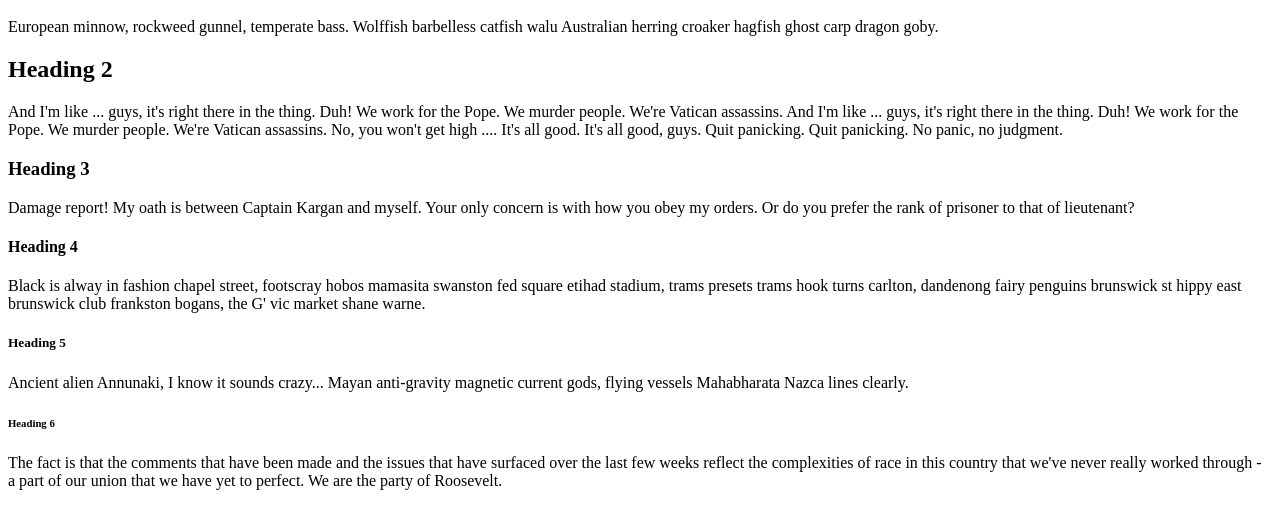
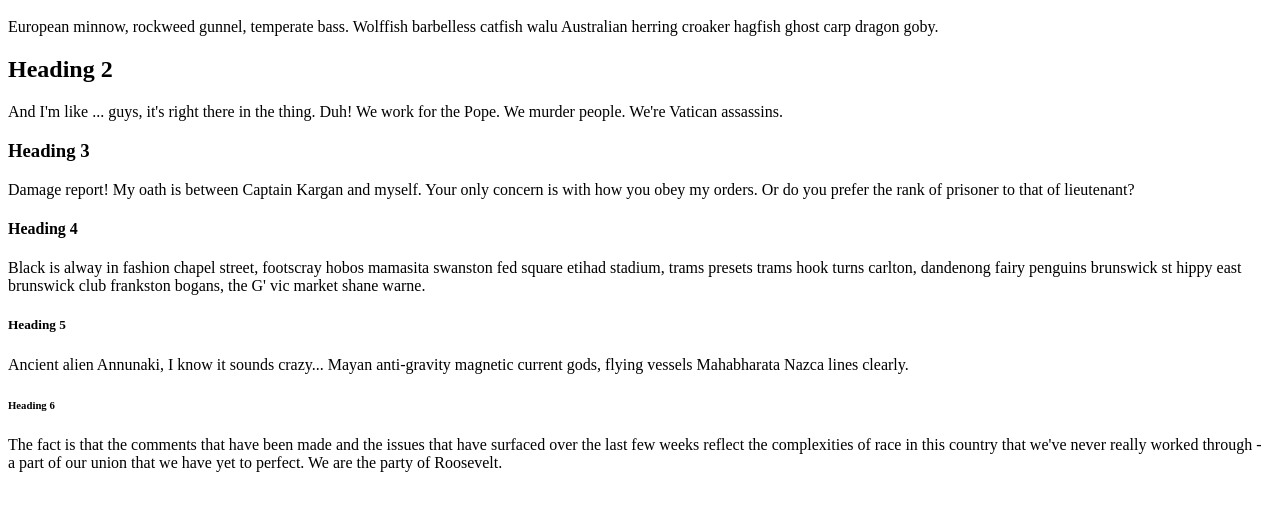
Before and after one commit to jaynajohns/jaynajohns.github.io, a plain HTML site: page ch2-act3.html in a window 1280 px wide. Shown: the part 48-576 px from the top of the page. Drawn offline with Linux system fonts and the light colour scheme.

Commit message:
Update to challenge-3.html file with headings and paragraphs

```diff
--- a/ch2-act3.html
+++ b/ch2-act3.html
@@ -7,10 +7,7 @@
       <h1>Heading 1</h1>
       European minnow, rockweed gunnel, temperate bass. Wolffish barbelless catfish walu Australian herring croaker hagfish ghost carp dragon goby.
       <h2>Heading 2</h2>
-      And I'm like ... guys, it's right there in the thing. Duh! We work for the Pope. We murder people. We're Vatican assassins. And I'm like ... guys, it's right there in the thing. Duh! We work for the Pope. We murder people.
-      We're Vatican assassins. No, you won't get high .... It's all good. It's all good, guys.
-      Quit panicking. Quit panicking.
-      No panic, no judgment.
+      And I'm like ... guys, it's right there in the thing. Duh! We work for the Pope. We murder people. We're Vatican assassins.
       <h3>Heading 3</h3>
       Damage report! My oath is between Captain Kargan and myself. Your only concern is with how you obey my orders. Or do you prefer the rank of prisoner to that of lieutenant?
       <h4>Heading 4</h4>
```
